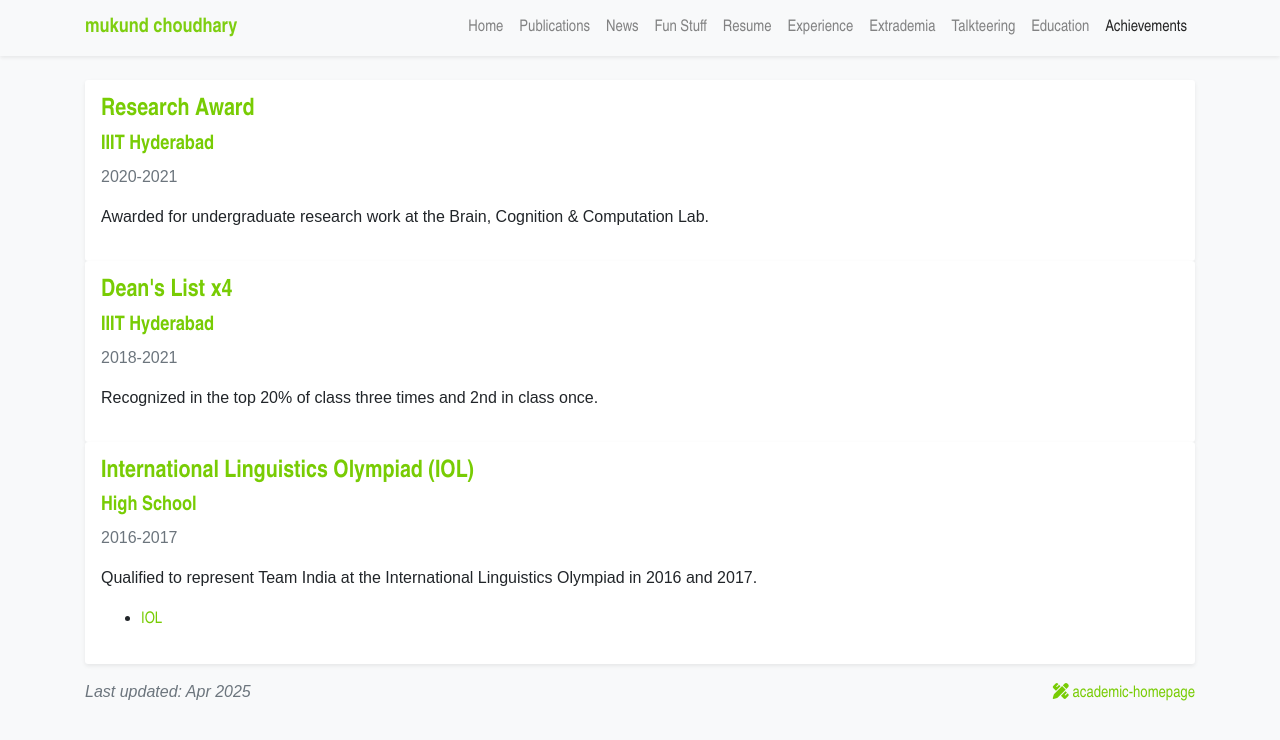
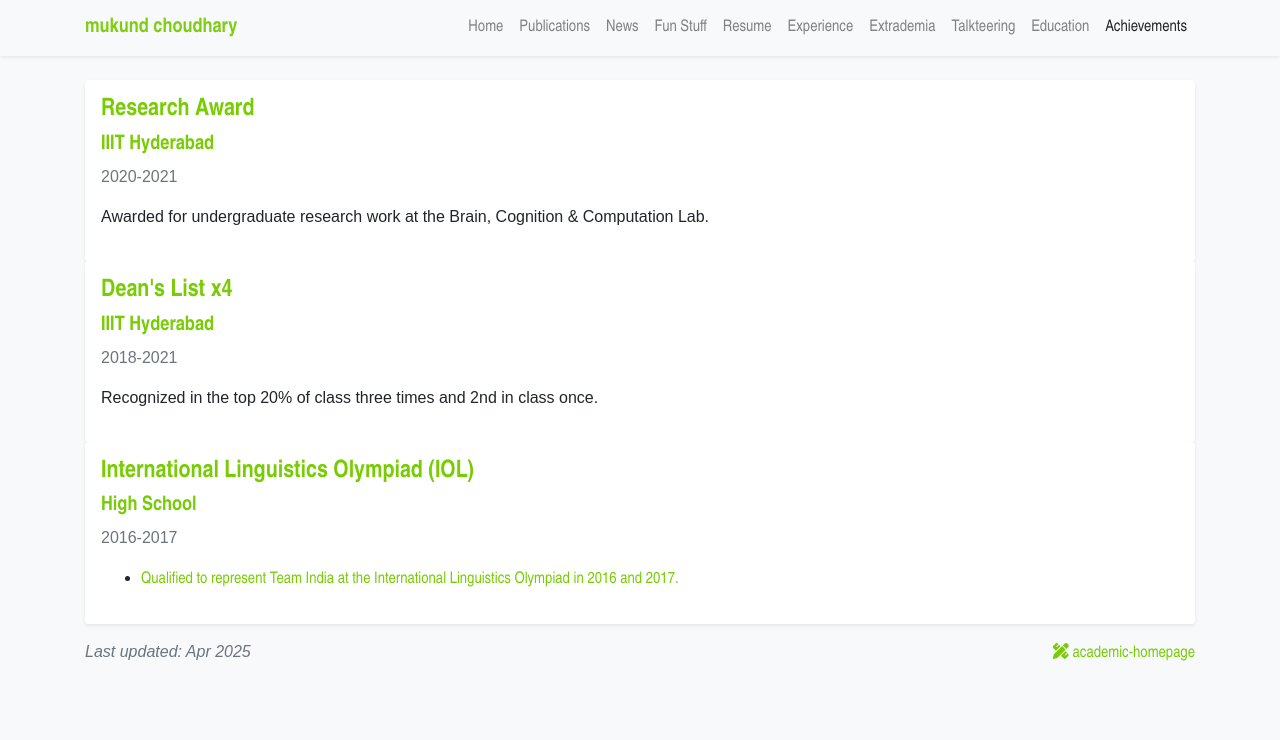
Before and after one commit to mukundc2k/mukundc2k.github.io, a Jekyll site: the page built from achievements.html, in a window 1280 px wide. Shown: the top 740 px of the page. Built offline with Jekyll 4.4.1, drawn with Linux system fonts in a browser that asks for light colours; a style sheet for code colours, icons or effects is not loaded.

Commit message:
Update achievements.yml

```diff
--- a/_data/achievements.yml
+++ b/_data/achievements.yml
@@ -12,7 +12,6 @@ achievements:
   - date: "2016-2017"
     institution: "High School"
     title: "International Linguistics Olympiad (IOL)"
-    description: "Qualified to represent Team India at the International Linguistics Olympiad in 2016 and 2017."
     links:
-      - title: "IOL"
+      - title: "Qualified to represent Team India at the International Linguistics Olympiad in 2016 and 2017."
         url: "https://ioling.org/"
```
